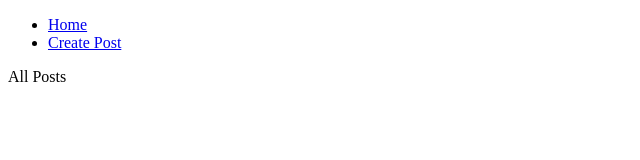
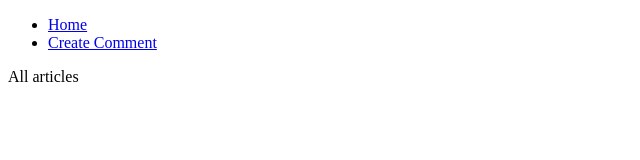
Before and after one commit to Dea314/pets-blog, a React (Create React App) app: page / in a window 1280 px wide. Shown: the top 160 px of the page, without its empty margins (0-640 px from the left). Built offline with nearby package versions, Linux system fonts and the light colour scheme.

Commit message:
solving the break in the code

```diff
--- a/src/App.js
+++ b/src/App.js
@@ -1,13 +1,12 @@
 import { Routes, Route, Link } from "react-router-dom";
 import Layout from "./components/Layout";
-import Article from "./components/";
 
 const App = () => {
   return (
     <Routes>
       <Route path="/" element={<Layout />}>
-        <Route index element={<div>All Posts</div>} />
-        <Route path= '/' element={<Article/>} />
+        <Route index element={<div>All articles</div>} />
+        <Route path="new-comment" element={<div>Tell us about your pet!</div>} />
       </Route>
     </Routes>
   );
--- a/src/components/Article.js
+++ /dev/null
@@ -1,5 +0,0 @@
-const Article = ()=> {
-    return <div>I am an article</div>
-};
-
-export default Article;
--- a/src/components/Layout.js
+++ b/src/components/Layout.js
@@ -9,7 +9,7 @@ const Layout = () => {
             <NavLink to="/">Home</NavLink>
           </li>
           <li>
-            <NavLink to="new-post">Create Post</NavLink>
+            <NavLink to="new-comment">Create Comment</NavLink>
           </li>
         </ul>
       </nav>
```
